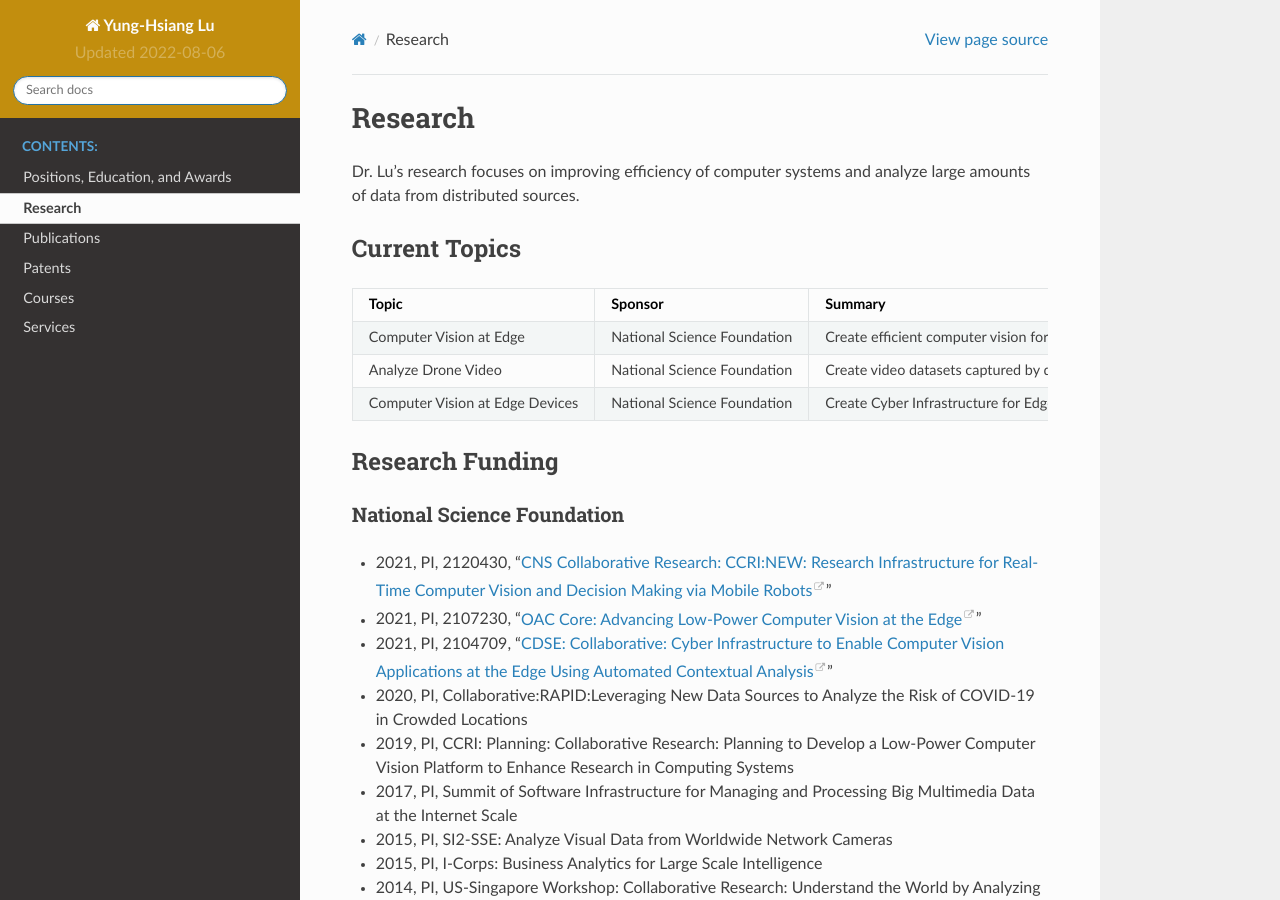
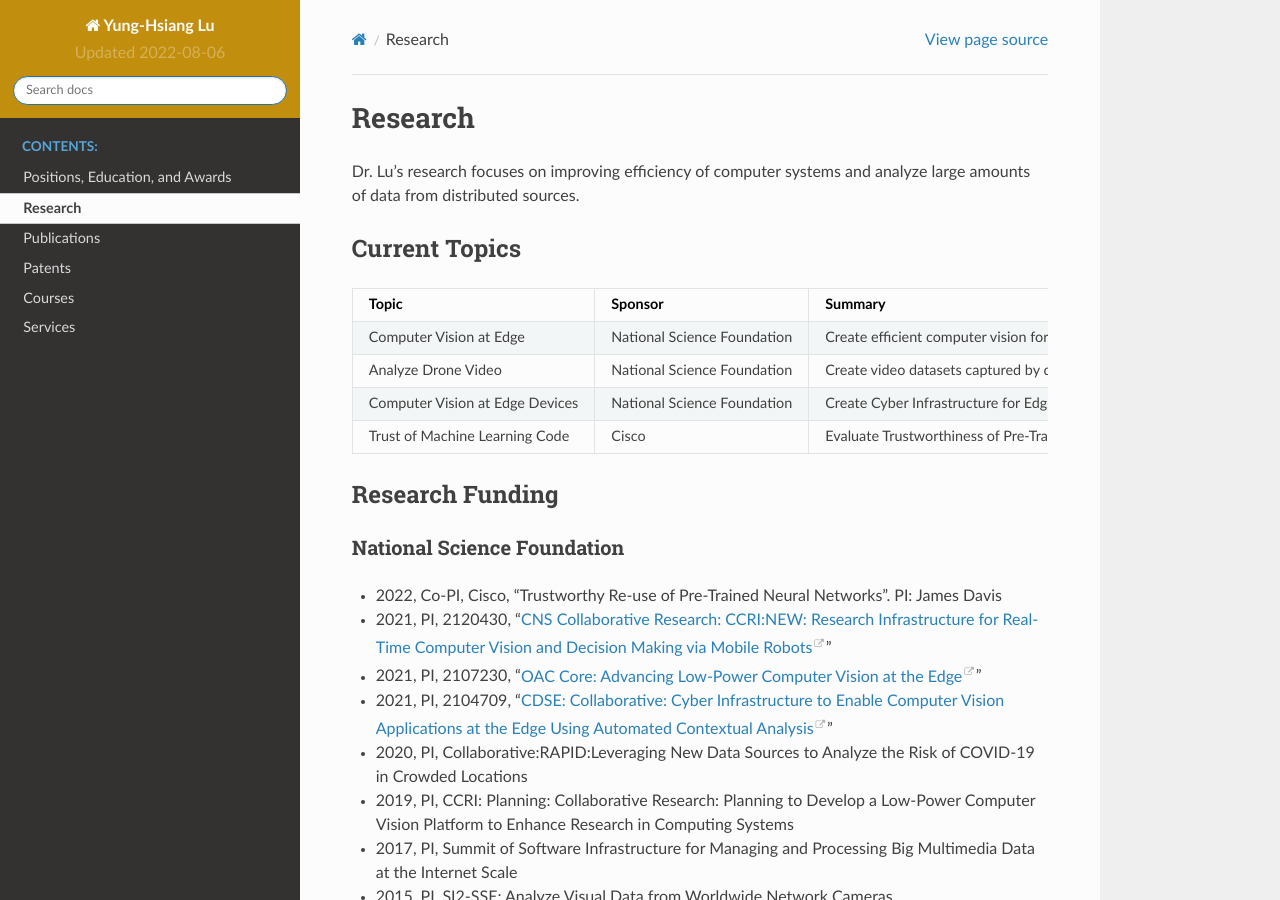
Before and after one commit to luyunghsiang/yhluweb, a Sphinx documentation site: the page built from source/research.rst, in a window 1280 px wide and 900 px high. Built offline with Sphinx 7.4.7 and the Read the Docs theme 2.0.0, drawn with Linux system fonts in a browser that asks for light colours.

Commit message:
update projects

```diff
--- a/source/research.rst
+++ b/source/research.rst
@@ -16,12 +16,16 @@ Current Topics
 +---------------------------------+-----------------------------+-------------------------------------------------------------+
 | Computer Vision at Edge Devices | National Science Foundation | Create Cyber Infrastructure for Edge Computing              |
 +---------------------------------+-----------------------------+-------------------------------------------------------------+
+| Trust of Machine Learning Code  | Cisco                       | Evaluate Trustworthiness of Pre-Trained Neural Networks     |
++---------------------------------+-----------------------------+-------------------------------------------------------------+
 
 Research Funding
 ----------------
 
 National Science Foundation
 ^^^^^^^^^^^^^^^^^^^^^^^^^^^
+
+- 2022, Co-PI, Cisco, "Trustworthy Re-use of Pre-Trained Neural Networks". PI: James Davis
 
 - 2021, PI, 2120430, "`CNS Collaborative Research: CCRI:NEW: Research
   Infrastructure for Real-Time Computer Vision and Decision Making via
```
